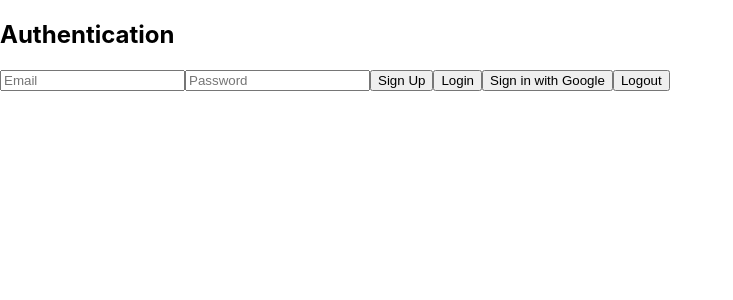
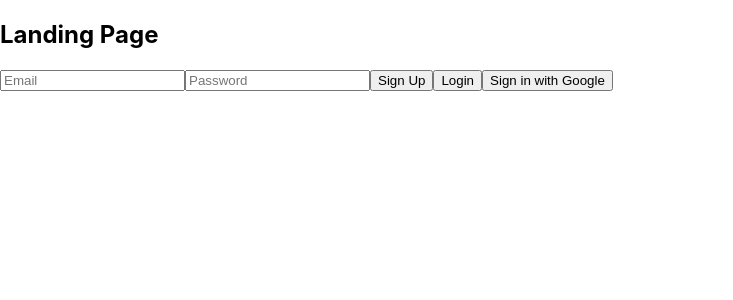
Before and after one commit to oliverEddy/PME, a React (Create React App) app in the folder password-manager/: page / in a window 1280 px wide. Shown: the top 300 px of the page, without its empty margins (0-733 px from the left). Built offline with nearby package versions, Linux system fonts and the light colour scheme; no server answers.

Commit message:
Refactor landing page

```diff
--- a/password-manager/src/App.js
+++ b/password-manager/src/App.js
@@ -1,15 +1,15 @@
 // src/App.js
 import React from 'react';
 import { BrowserRouter as Router, Route, Routes } from 'react-router-dom';
-import Auth from './components/Auth';
-import Home from './components/Home';
+import LandingPage from './pages/LandingPage';
+import Home from './pages/Home';
 import PrivateRoute from './components/PrivateRoute';
 
 function App() {
   return (
     <Router>
       <Routes>
-        <Route path="/" element={<Auth />} />
+        <Route path="/" element={<LandingPage />} />
         <Route
           path="/home"
           element={
--- a/password-manager/src/components/Auth.js
+++ b/password-manager/src/pages/LandingPage.js
@@ -1,11 +1,10 @@
-// src/components/Auth.js
+// src/pages/LandingPage.js
 import React, { useState } from 'react';
-import { registerWithEmailAndPassword, loginWithEmailAndPassword, logout } from '../auth';
+import { registerWithEmailAndPassword, loginWithEmailAndPassword, signInWithGoogle } from '../auth';
 import { auth } from '../firebase';
 import { useNavigate } from 'react-router-dom';
-import { signInWithGoogle } from '../auth'; // Import Google Sign-In function
 
-const Auth = () => {
+const LandingPage = () => {
   const [email, setEmail] = useState('');
   const [password, setPassword] = useState('');
   const navigate = useNavigate();
@@ -31,14 +30,15 @@ const Auth = () => {
     }
   };
 
-  const handleLogout = async () => {
-    await logout();
-    navigate('/');
-  };
+  // Assuming you want to redirect to /home if user is already authenticated
+  if (auth.currentUser) {
+    navigate('/home');
+    return null; // Redirecting, so no need to render anything
+  }
 
   return (
     <div>
-      <h2>Authentication</h2>
+      <h2>Landing Page</h2>
       <input
         type="email"
         value={email}
@@ -54,9 +54,8 @@ const Auth = () => {
       <button onClick={handleRegister}>Sign Up</button>
       <button onClick={handleLogin}>Login</button>
       <button onClick={handleGoogleSignIn}>Sign in with Google</button>
-      <button onClick={handleLogout}>Logout</button>
     </div>
   );
 };
 
-export default Auth;
+export default LandingPage;
```
Also changed, not shown: password-manager/src/pages/Home.js (renamed from password-manager/src/components/Home.js).
